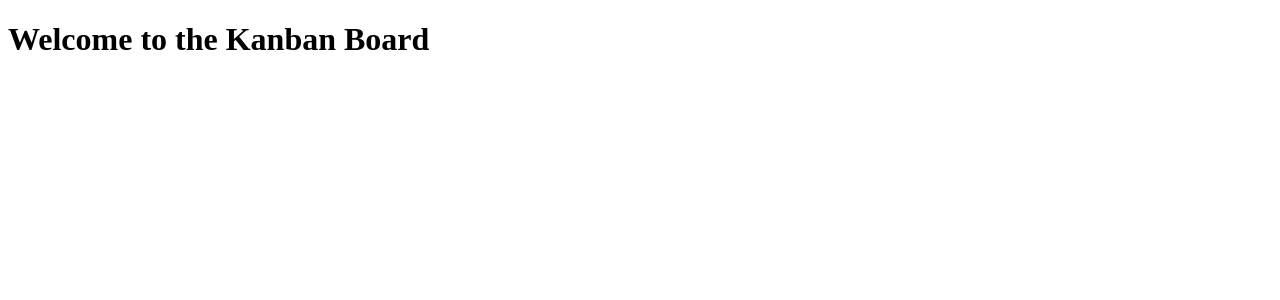
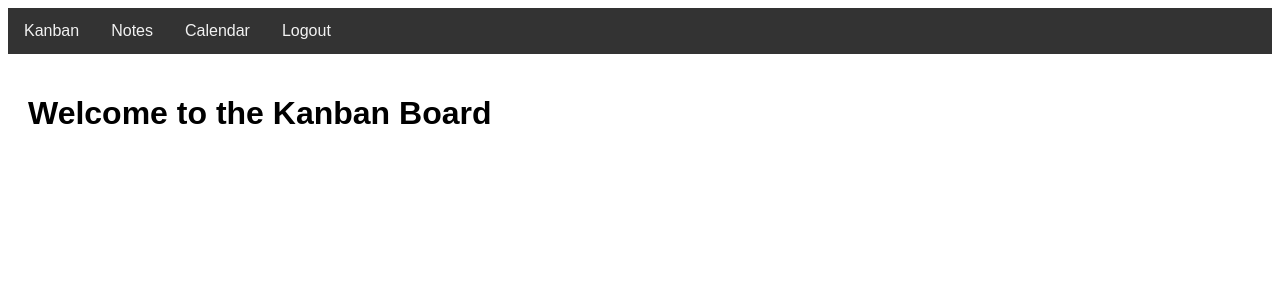
Before and after one commit to wgwhitecoding/CanDo, a Django app: page / in a window 1280 px wide. Shown: the top 300 px of the page. Run offline with Django 5.2, Linux system fonts and the light colour scheme.

Commit message:
added simple nav bar in base html that include kanban notes calender and logout

```diff
--- a/calendar_app/templates/calender_app/calendar_app.html
+++ b/calendar_app/templates/calendar_app/calendar_app.html
@@ -1,3 +1,8 @@
+{% extends "base.html" %}
+
+{% block title %}Kanban Board{% endblock %}
+
+{% block content %}
 <!DOCTYPE html>
 <html>
 <head>
@@ -7,3 +12,4 @@
     <h1>Calendar View</h1>
 </body>
 </html>
+{% endblock %}
--- a/calendar_app/urls.py
+++ b/calendar_app/urls.py
@@ -1,6 +1,8 @@
 from django.urls import path
 from . import views
 
+app_name = 'calendar_app'
+
 urlpatterns = [
-    path('', views.calendar_view, name='calendar_view'),
+    path('', views.index, name='index'),
 ]
--- a/calendar_app/views.py
+++ b/calendar_app/views.py
@@ -1,4 +1,4 @@
 from django.shortcuts import render
 
-def calendar_view(request):
-    return render(request, 'calendar_app/calendar.html')
+def index(request):
+    return render(request, 'calendar_app/calendar_app.html')
--- a/cando_ci/settings.py
+++ b/cando_ci/settings.py
@@ -67,7 +67,7 @@ ROOT_URLCONF = 'cando_ci.urls'
 TEMPLATES = [
     {
         'BACKEND': 'django.template.backends.django.DjangoTemplates',
-        'DIRS': [],
+        'DIRS': [os.path.join(BASE_DIR, 'templates')],
         'APP_DIRS': True,
         'OPTIONS': {
             'context_processors': [
@@ -79,6 +79,7 @@ TEMPLATES = [
         },
     },
 ]
+
 
 WSGI_APPLICATION = 'cando_ci.wsgi.application'
 
--- a/cando_ci/urls.py
+++ b/cando_ci/urls.py
@@ -14,13 +14,14 @@ Including another URLconf
     1. Import the include() function: from django.urls import include, path
     2. Add a URL to urlpatterns:  path('blog/', include('blog.urls'))
 """
+
 from django.contrib import admin
 from django.urls import path, include
 
 urlpatterns = [
     path('admin/', admin.site.urls),
+    path('', include('kanban.urls')),
+    path('notes/', include('notes.urls')),
+    path('calendar/', include('calendar_app.urls')),
     path('accounts/', include('allauth.urls')),
-    path('', include('kanban.urls')),
-    path('calendar/', include('calendar_app.urls')),
-    path('notes/', include('notes.urls')),
 ]
--- a/kanban/templates/kanban/index.html
+++ b/kanban/templates/kanban/index.html
@@ -1,3 +1,8 @@
+{% extends "base.html" %}
+
+{% block title %}Kanban Board{% endblock %}
+
+{% block content %}
 <!DOCTYPE html>
 <html>
 <head>
@@ -7,3 +12,4 @@
     <h1>Welcome to the Kanban Board</h1>
 </body>
 </html>
+{% endblock %}
--- a/kanban/urls.py
+++ b/kanban/urls.py
@@ -1,6 +1,7 @@
 from django.urls import path
 from . import views
 
+app_name = 'kanban'
 urlpatterns = [
     path('', views.index, name='index'),
 ]
--- a/notes/urls.py
+++ b/notes/urls.py
@@ -1,6 +1,7 @@
 from django.urls import path
 from . import views
 
+app_name = 'notes'
 urlpatterns = [
-    path('', views.notes_view, name='notes_view'),
+    path('', views.index, name='index'),
 ]
--- a/notes/views.py
+++ b/notes/views.py
@@ -1,4 +1,4 @@
 from django.shortcuts import render
 
-def notes_view(request):
+def index(request):
     return render(request, 'notes/notes.html')
--- a/requirements.txt
+++ b/requirements.txt
@@ -1,13 +1,19 @@
 asgiref==3.8.1
+cloudinary==1.40.0
 dj-database-url==2.2.0
+dj3-cloudinary-storage==0.0.6
 Django==5.0.6
 django-allauth==0.63.3
 django-bootstrap5==24.2
 django-crispy-forms==2.2
 django-environ==0.11.2
+django-summernote==0.8.20.0
 django-widget-tweaks==1.5.0
 djangorestframework==3.15.2
 gunicorn==22.0.0
+oauthlib==3.2.2
 pillow==10.3.0
+requests-oauthlib==2.0.0
 sqlparse==0.5.0
+urllib3==2.2.1
 whitenoise==6.7.0
--- a/static/css/styles.css
+++ b/static/css/styles.css
@@ -1,5 +1,28 @@
 body {
     font-family: Arial, sans-serif;
+}
+
+.navbar {
+    background-color: #333;
+    overflow: hidden;
+}
+
+.navbar a {
+    float: left;
+    display: block;
+    color: #f2f2f2;
+    text-align: center;
+    padding: 14px 16px;
+    text-decoration: none;
+}
+
+.navbar a:hover {
+    background-color: #ddd;
+    color: black;
+}
+
+.content {
+    padding: 20px;
 }
 
 .login-container {
--- /dev/null
+++ b/templates/base.html
@@ -0,0 +1,19 @@
+<!DOCTYPE html>
+<html lang="en">
+<head>
+    {% load static %}
+    <title>{% block title %}My App{% endblock %}</title>
+    <link rel="stylesheet" type="text/css" href="{% static 'css/styles.css' %}">
+</head>
+<body>
+    <div class="navbar">
+        <a href="{% url 'kanban:index' %}">Kanban</a>
+        <a href="{% url 'notes:index' %}">Notes</a>
+        <a href="{% url 'calendar_app:index' %}">Calendar</a>
+        <a href="{% url 'account_logout' %}">Logout</a>
+    </div>
+    <div class="content">
+        {% block content %}{% endblock %}
+    </div>
+</body>
+</html>
```
Also changed, not shown: notes/templates/notes/notes.html (+8 -0 lines), kanban/views.py (line endings or trailing spaces).
